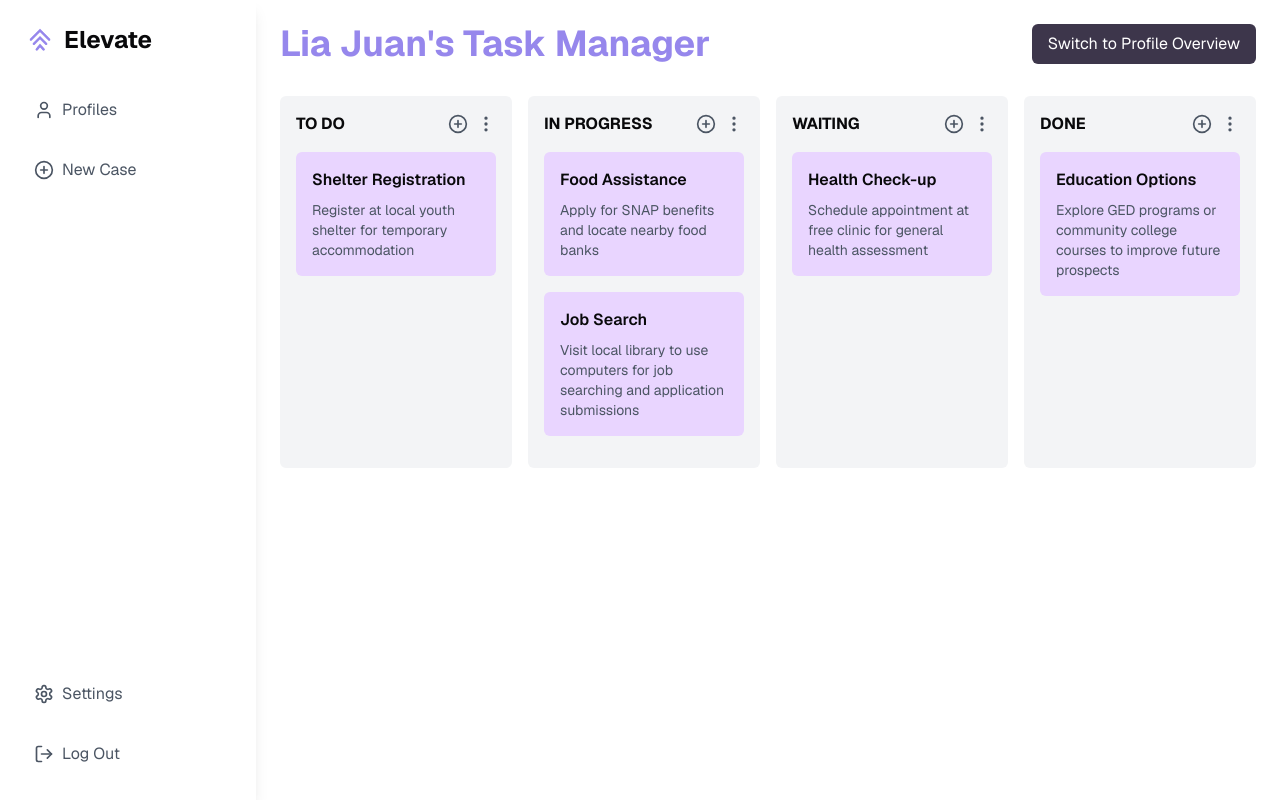
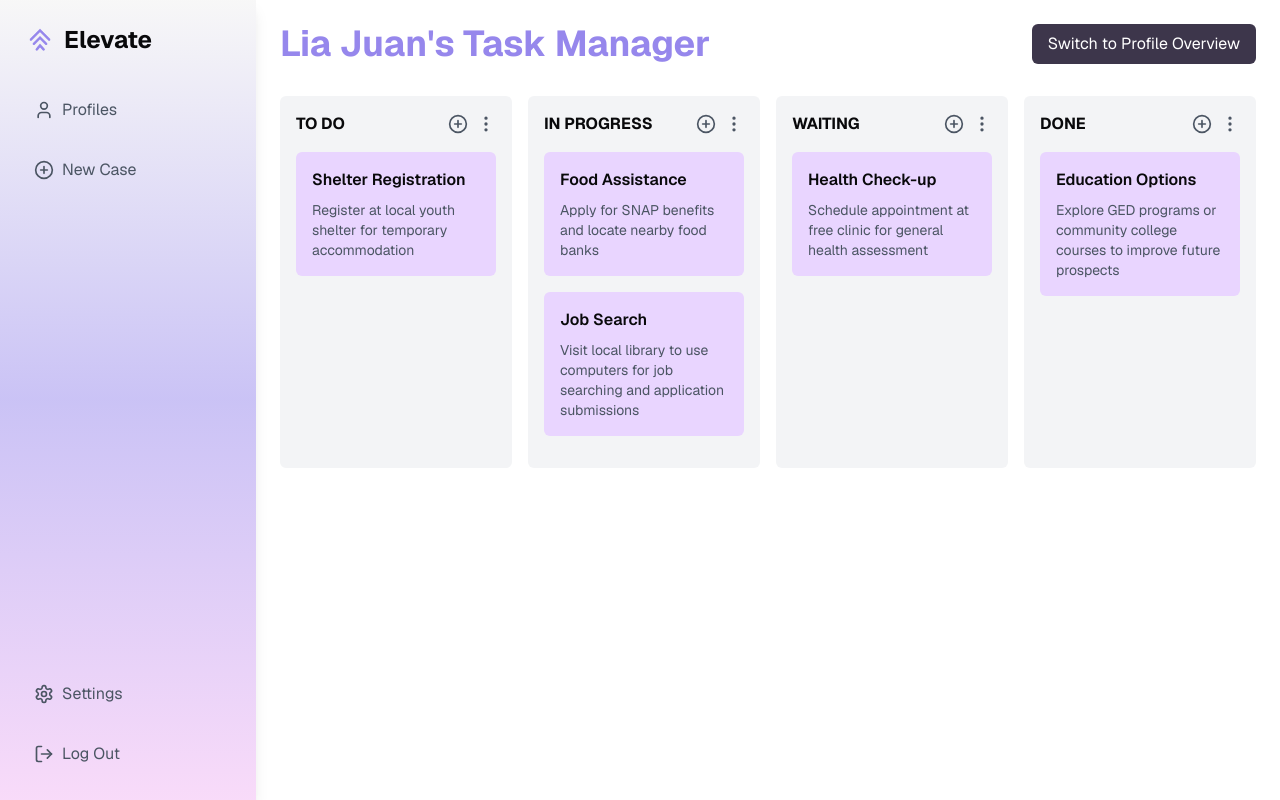
Before and after one commit to coderkai03/Elevate, a Next.js app: page /task-manager/1 in a window 1280 px wide. Built offline with nearby package versions, Linux system fonts and the light colour scheme.

Commit message:
gradient at sidenav

```diff
--- a/app/AllyView/page.tsx
+++ b/app/AllyView/page.tsx
@@ -59,10 +59,10 @@ export default function MainLayout() {
 
             <div
                 className="flex-1 p-6 overflow-y-auto"
-                style={{
-                    background:
-                        'linear-gradient(to top, rgba(233, 135, 236, 0.3), rgba(150, 135, 236, 0.5), rgba(217, 217, 217, 0.2))',
-                }}
+                // style={{
+                //     background:
+                //         'linear-gradient(to top, rgba(233, 135, 236, 0.3), rgba(150, 135, 236, 0.5), rgba(217, 217, 217, 0.2))',
+                // }}
             >
                 {renderContent()}
             </div>
--- a/app/demo/page.tsx
+++ b/app/demo/page.tsx
@@ -37,9 +37,9 @@ export default function MainLayout() {
       {/* Main Content Area */}
       <div
         className="flex-1 p-6"
-        style={{
-          background: 'linear-gradient(to top, rgba(233, 135, 236, 0.3), rgba(150, 135, 236, 0.5), rgba(217, 217, 217, 0.2))',
-        }}
+        // style={{
+        //   background: 'linear-gradient(to top, rgba(233, 135, 236, 0.3), rgba(150, 135, 236, 0.5), rgba(217, 217, 217, 0.2))',
+        // }}
       >
         {renderContent()}
       </div>
--- a/components/Profiles.tsx
+++ b/components/Profiles.tsx
@@ -210,7 +210,7 @@ export default function Dashboard() {
                 placeholder="Search by name, category"
                 value={searchQuery}
                 onChange={(e) => setSearchQuery(e.target.value)}
-                className="w-full pl-10 pr-4 py-2 rounded-md bg-[#BDB3F2]-100 focus:outline-none focus:ring-2 focus:ring-[#9687EC]"
+                className="w-full pl-10 pr-4 py-2 rounded-md bg-[#BDB3F2]-100 focus:outline-none focus:ring-2 focus:ring-[#9687EC] shadow-md hover:shadow-lg transition-shadow"
             />
             <Search className="absolute left-3 top-2.5 text-gray-400" size={20} />
             </div>
--- a/components/SidebarAlly.tsx
+++ b/components/SidebarAlly.tsx
@@ -18,7 +18,6 @@ interface SidebarProps {
 }
 
 export default function Sidebar({ activeLink, setActiveLink }: SidebarProps) {
-    // Automatically set "Profiles" as the default active link when the sidebar loads
     useEffect(() => {
         if (!activeLink) {
             setActiveLink('Profiles');
@@ -26,7 +25,12 @@ export default function Sidebar({ activeLink, setActiveLink }: SidebarProps) {
     }, [activeLink, setActiveLink]);
 
     return (
-        <aside className="relative w-64 p-6 shadow-lg h-screen">
+        <aside
+            className="relative w-64 p-6 shadow-lg h-screen"
+            style={{
+                background: 'linear-gradient(to top, rgba(233, 135, 236, 0.3), rgba(150, 135, 236, 0.5), rgba(217, 217, 217, 0.2))',
+            }}
+        >
             <div className="flex items-center mb-8">
                 <Link href="/">
                     <Image
@@ -50,6 +54,7 @@ export default function Sidebar({ activeLink, setActiveLink }: SidebarProps) {
                     activeLink={activeLink}
                     setActiveLink={setActiveLink}
                 />
+                {/* Uncomment this line if you want to add Task Manager */}
                 {/* <NavItem
                     label="Task Manager"
                     icon={<ClipboardList size={20} />}
@@ -105,14 +110,13 @@ function NavItem({ label, icon, href, activeLink, setActiveLink }: NavItemProps)
                     isActive && !isSpecial ? 'bg-gradient-to-r from-[#4984EE] to-[#9747FF]' : ''
                 }`}
             >
-                {/* Inner container for the gradient and fill effect */}
                 <div
                     onClick={() => {
                         setActiveLink(label);
                     }}
                     className={`flex items-center space-x-2 p-2 rounded-md w-full text-left ${
                         isActive && !isSpecial
-                            ? 'bg-[#F7F7F7] text-[#9687EC]' // Background is now #F7F7F7 for active link
+                            ? 'bg-[#F7F7F7] text-[#9687EC]'
                             : 'text-gray-600 hover:text-purple-900'
                     } cursor-pointer`}
                 >
--- a/components/SidebarDemo.tsx
+++ b/components/SidebarDemo.tsx
@@ -19,7 +19,11 @@ interface SidebarProps {
 
 export default function Sidebar({ activeLink, setActiveLink }: SidebarProps) {
     return (
-        <aside className="relative w-64 p-6 shadow-lg h-screen">
+        <aside className="relative w-64 p-6 shadow-lg h-screen"
+        style={{
+            background: 'linear-gradient(to top, rgba(233, 135, 236, 0.3), rgba(150, 135, 236, 0.5), rgba(217, 217, 217, 0.2))',
+        }}
+        >
             <div className="flex items-center mb-8">
                 <Link href="/">
                     <Image
@@ -99,3 +103,111 @@ function NavItem({ label, icon, href, activeLink, setActiveLink }: NavItemProps)
         </div>
     );
 }
+
+
+// "use client";
+
+// import {
+//     Home as HomeIcon,
+//     User,
+//     ClipboardList,
+//     PlusCircle,
+//     Settings,
+//     LogOut,
+// } from 'lucide-react';
+// import Link from 'next/link';
+// import Image from 'next/image';
+// import logo from '@/public/pic/logo.png';
+
+// interface SidebarProps {
+//     activeLink: string;
+//     setActiveLink: (link: string) => void;
+// }
+
+// export default function Sidebar({ activeLink, setActiveLink }: SidebarProps) {
+//     return (
+//         <aside
+//             className="relative w-64 p-6 shadow-lg h-screen"
+//             style={{
+//                 background: 'linear-gradient(to top, rgba(233, 135, 236, 0.3), rgba(150, 135, 236, 0.5), rgba(217, 217, 217, 0.2))',
+//             }}
+//         >
+//             <div className="flex items-center mb-8">
+//                 <Link href="/">
+//                     <Image
+//                         src={logo}
+//                         alt="logo"
+//                         width={32}
+//                         height={32}
+//                         className="w-8 h-8 rounded-md"
+//                     />
+//                 </Link>
+//                 <Link href="/">
+//                     <h1 className="text-2xl font-bold ml-2">Elevate</h1>
+//                 </Link>
+//             </div>
+
+//             <nav className="space-y-4">
+//                 <NavItem
+//                     label="Dashboard"
+//                     icon={<HomeIcon size={20} />}
+//                     href="/dashboard"
+//                     activeLink={activeLink}
+//                     setActiveLink={setActiveLink}
+//                 />
+//             </nav>
+
+//             <div className="absolute bottom-6 space-y-4">
+//                 <NavItem
+//                     label="Settings"
+//                     icon={<Settings size={20} />}
+//                     href="#"
+//                     activeLink={activeLink}
+//                     setActiveLink={setActiveLink}
+//                 />
+//                 <NavItem
+//                     label="Log Out"
+//                     icon={<LogOut size={20} />}
+//                     href="#"
+//                     activeLink={activeLink}
+//                     setActiveLink={setActiveLink}
+//                 />
+//             </div>
+//         </aside>
+//     );
+// }
+
+// interface NavItemProps {
+//     label: string;
+//     icon: React.ReactNode;
+//     href: string;
+//     activeLink: string;
+//     setActiveLink: (link: string) => void;
+// }
+
+// function NavItem({ label, icon, href, activeLink, setActiveLink }: NavItemProps) {
+//     const isActive = activeLink === label;
+//     const isSpecial = label === 'Settings' || label === 'Log Out';
+
+//     return (
+//         <div className="group">
+//             <div
+//                 className={`p-[2px] rounded-md ${
+//                     isActive && !isSpecial ? 'bg-gradient-to-r from-[#4984EE] to-[#9747FF]' : ''
+//                 }`}
+//             >
+//                 <button
+//                     onClick={() => setActiveLink(label)}
+//                     className={`flex items-center space-x-2 p-2 rounded-md w-full text-left ${
+//                         isActive && !isSpecial
+//                             ? 'bg-white text-[#9687EC]'
+//                             : 'text-gray-600 hover:text-purple-900'
+//                     }`}
+//                 >
+//                     {icon}
+//                     <span>{label}</span>
+//                 </button>
+//             </div>
+//         </div>
+//     );
+// }
```
